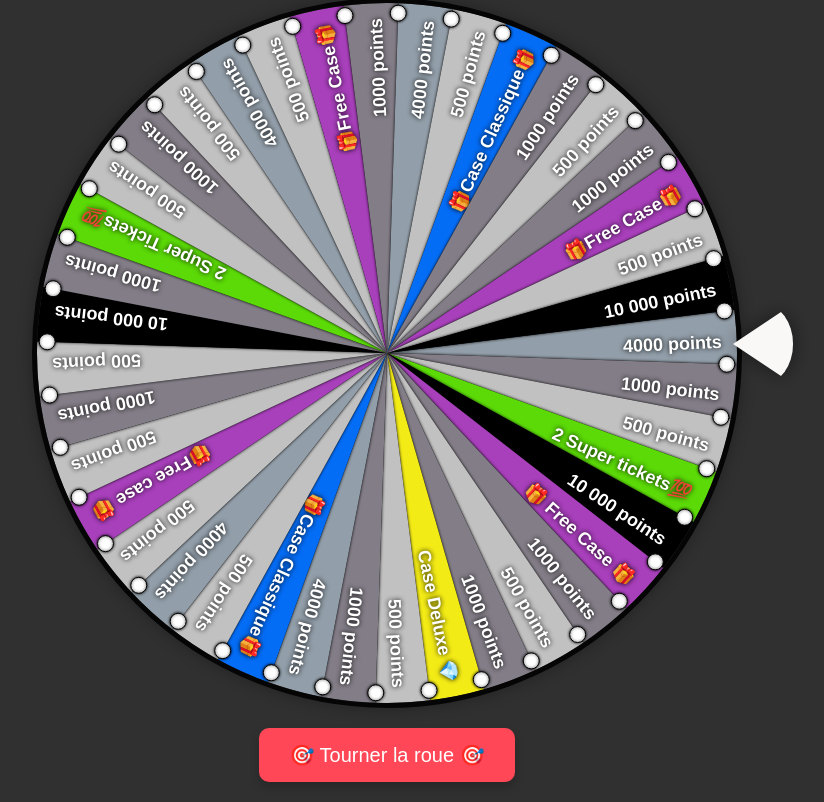
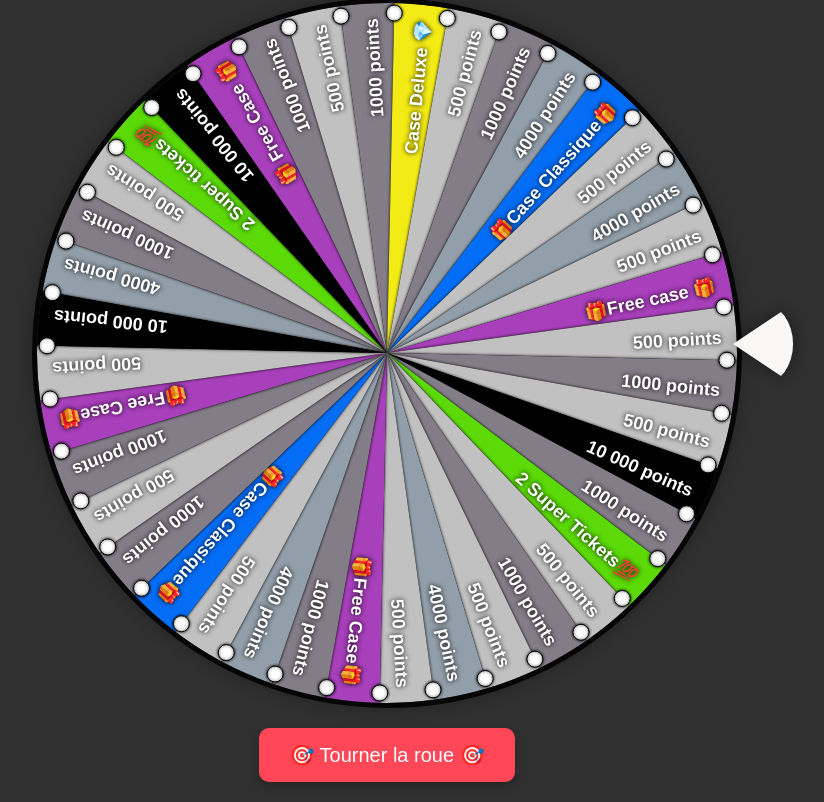
Before and after one commit to SpyKatra/CrazyToxiic, a plain HTML site: page index.html in a window 1280 px wide. Both pictures are taken after a click on the button "🎯 Tourner la roue 🎯". Shown: the whole page, without its empty margins (253-1077 px from the left). Drawn offline with Linux system fonts and the light colour scheme.

Commit message:
Add files via upload

```diff
--- a/index.html
+++ b/index.html
@@ -196,7 +196,7 @@
 
         const segmentCount = segments.length;
         const segmentAngle = (2 * Math.PI) / segmentCount;
-        let currentAngle = 0;
+        let currentAngle = Math.random() * 2 * Math.PI; // Angle initial aléatoire
         let isSpinning = false;
         let currentSpeed = 0;
         const maxSpeed = 0.5;
@@ -248,7 +248,7 @@
 
             isSpinning = true;
             resultDiv.textContent = '';
-            currentSpeed = maxSpeed;
+            currentSpeed = maxSpeed * (0.8 + Math.random() * 0.4); // Vitesse aléatoire entre 80% et 120% de maxSpeed
             totalSpins = 0;
 
             arrow.style.animation = 'arrow-wiggle 0.2s infinite';
```
